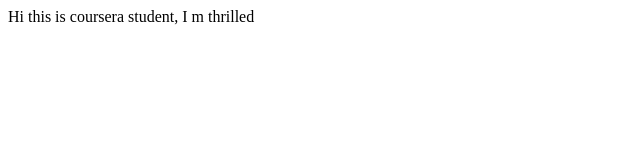
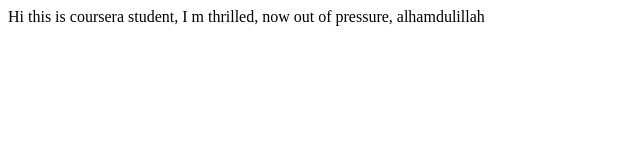
Before and after one commit to samikuet/coursera-test, a plain HTML site: page index.html in a window 1280 px wide. Shown: the whole page, without its empty margins (0-640 px from the left). Drawn offline with Linux system fonts and the light colour scheme.

Commit message:
pressure released

```diff
--- a/index.html
+++ b/index.html
@@ -5,6 +5,7 @@
     <title></title>
 </head>
 <body>
-Hi this is coursera student, I m thrilled
+Hi this is coursera student, I m thrilled,
+now out of pressure, alhamdulillah
 </body>
 </html>
```
